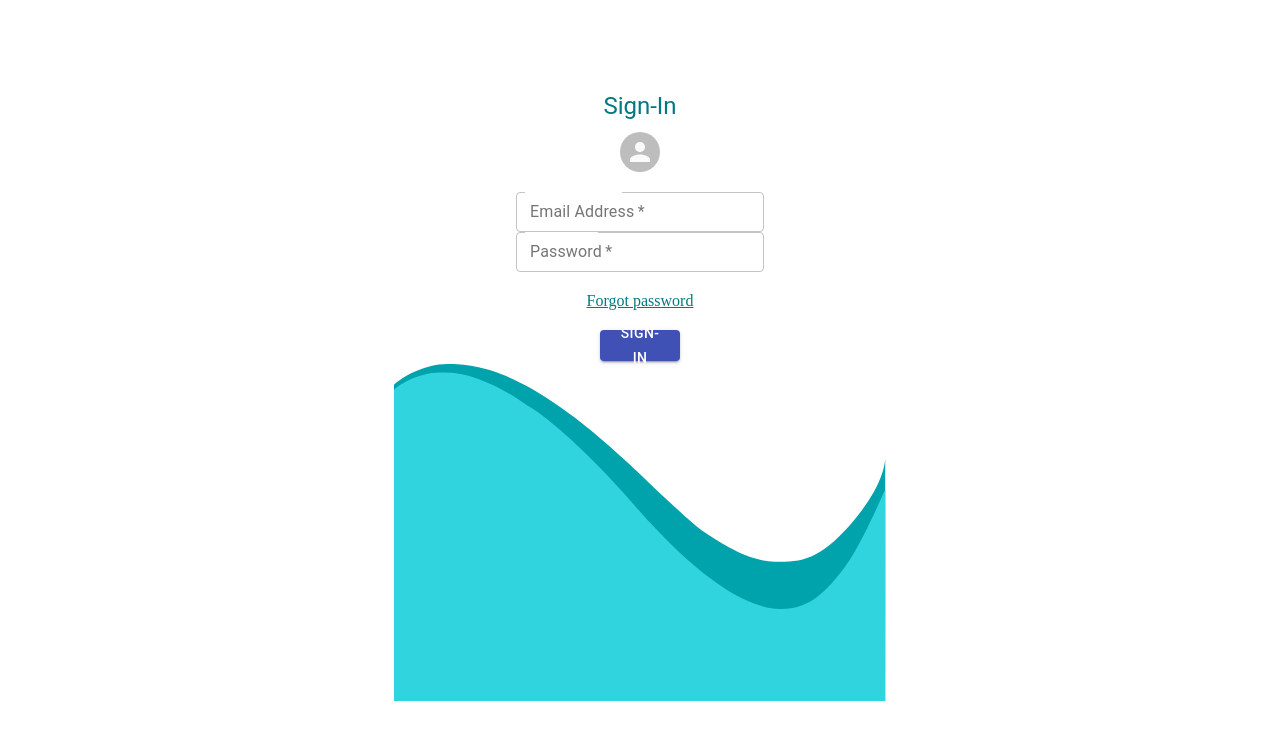
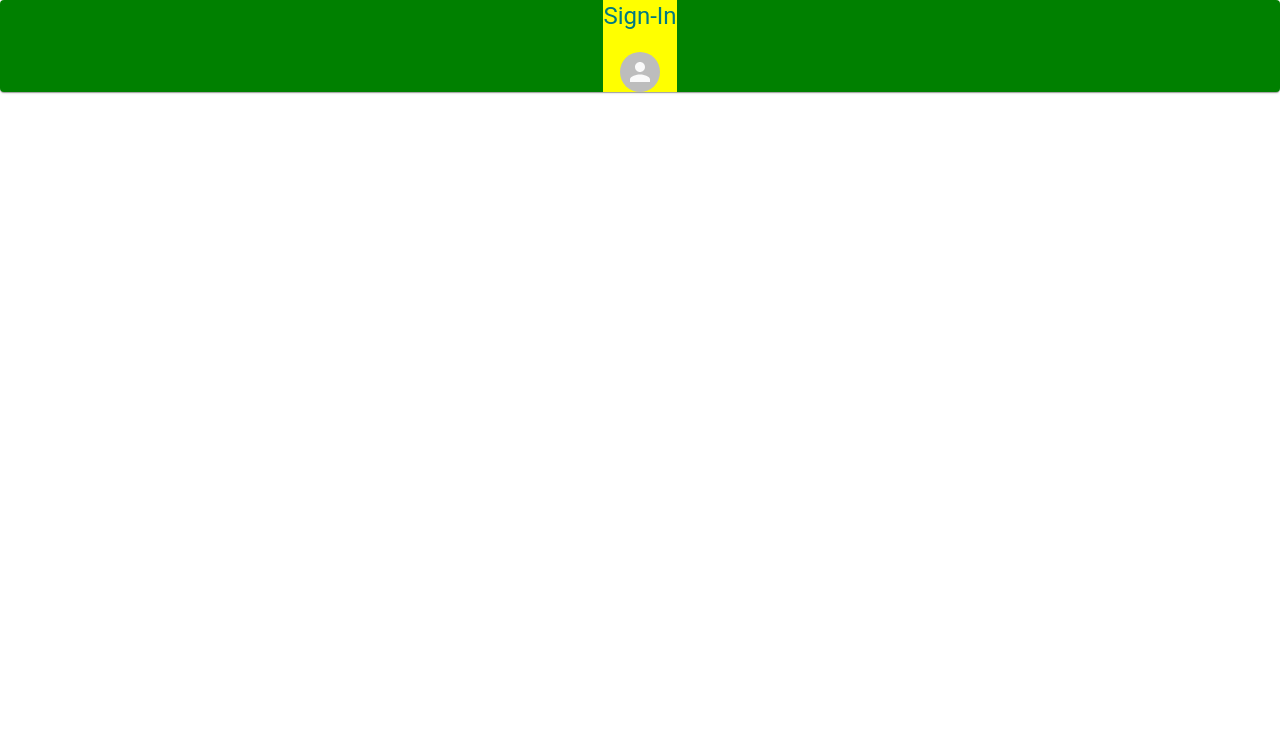
Before and after one commit to Igor-Orescanin/final_project, a React (Create React App) app in the folder client/: page / in a window 1280 px wide. Shown: the top 740 px of the page. Built offline with nearby package versions, Linux system fonts and the light colour scheme.

Commit message:
test with teachers for signIn page bug on material-ui

```diff
--- a/client/src/components/signIn/SignIn.js
+++ b/client/src/components/signIn/SignIn.js
@@ -8,8 +8,9 @@ import { BrowserRouter, Link, Route } from "react-router-dom";
 import useStyles from "./styles";
 
 //styles
-import { Container } from "@material-ui/core";
+import { Container} from "@material-ui/core";
 import Typography from "@material-ui/core/Typography"; //Typography
+import Paper from "@material-ui/core/Paper/index"
 import Button from "@material-ui/core/Button"; //button
 import Avatar from "@material-ui/core/Avatar"; //avatar
 import TextField from "@material-ui/core/TextField";
@@ -25,57 +26,25 @@ import "../../App.css";
 
 // })
 
+// to connect the routes
+//
+import { useHistory } from "react-router-dom";
 
-const SignIn = (props) => {
-    const { history } = props;
+const SignIn = () => {
+    const history = useHistory();
     const classes = useStyles();
 
     return (
-        <Container className={classes.container}>
+        <Paper className={classes.container}>
             <div className={classes.paper}>
                 <Typography className={classes.typography} component="h1" variant="h5">
                     Sign-In
-        </Typography>
+                </Typography>
+
                 <Avatar className={classes.avatar} />
-                <form className={classes.form} noValidate>
-                    <TextField
-                        className={classes.inputField}
-                        variant="outlined"
-                        required
-                        id="email"
-                        label="Email Address"
-                        name="email"
-                        size="small"
-                    // value={postData.email}
-                    // onChange={(e) => setPostData({...postData, email : e.target.value})}
-                    />
-                    <TextField
-                        className={classes.inputField}
-                        required
-                        id="password"
-                        label="Password"
-                        variant="outlined"
-                        name="password"
-                        size="small"
-                    //value={postData.password}
-                    // onChange={(e) => setPostData({...postData, password : e.target.value})}
-                    />
-                    <Link className={classes.link} href="#" variant="body2">
-                        Forgot password
-          </Link>
 
-                    <Button className={classes.button}
-                        onClick={() => history.push("/welcome")}
-                        className={classes.button}
-                        variant="contained"
-                        color="primary" >
-                        Sign-In
-                    </Button>
-
-                    <div className={classes.backgr}></div>
-                </form>
             </div>
-        </Container>
+        </Paper>
     );
 };
 
--- a/client/src/components/signIn/styles.js
+++ b/client/src/components/signIn/styles.js
@@ -6,42 +6,19 @@ import image from '../../image/background_mobile.svg'
 
 
 export default makeStyles((theme) => ({
+  root: {
+    "& .MuiPaper-root":{
+      backgroundColor:'green'
+    }
+  },
 
 
-  container: {
-    // backgroundColor:'green'
-    //backgroundImage: `url(${image})`,
-    marginTop:'90px',
-    height: '100vh',
-    maxWidth: '100%',
-    padding: '0',
-    // backgroundColor:'yellow',
-    //  backgroundSize: 'cover',
-    backgroundRepeat: 'no-repeat',
-    alignSelf: 'center',
-    backgroundPosition: 'bottom',
-  },
-
   paper: {
-    //backgroundColor:'yellow',
-    //backgroundImage: `url(${image})`,
-    // height:'30px',
-    height: '100vh',
-    maxWidth: '100%',
-    // heigh:'100vh',
-    // padding:'0',
-    backgroundRepeat: 'no-repeat',
-    display: 'flex',
-    flexDirection: 'column',
-    alignItems: 'center',
-    justifyItems: 'center',
-    backgroundPosition: 'bottom',
-    //  backgroundSize:'cover'
-
+    backgroundColor:'yellow',
   },
 
    typography: {
-    marginTop: '64px',
+  //   marginTop: '64px',
     fontFamily: ('Roboto', 'sans-serif'),
      color: "#007982",
      fontSize: '24px',
@@ -49,65 +26,25 @@ export default makeStyles((theme) => ({
    },
 
   avatar: {
-    margin: '10px',
+    margin: 'auto',
+    marginTop:'20px',
     backgroundColor: "#007982",
-    alignContent: 'center',
+
   },
 
-  form: {
-    marginTop: '10px',
-    display: 'flex',
-    flexDirection: 'column',
-    alignItems: 'center',
-  },
 
   inputField: {
     marginTop: "20px",
     outlineColor: "#007982"
   },
 
-  link: {
-    paddingTop: '20px',
-    paddingBottom: '20px',
-    color: "#007982",
-  },
-
-  button: {
-    fontFamily: ("Roboto", "Helvetica", "Arial", 'sans-serif'),
-    padding: 0,
-    backgroundColor: "#0C9EB5",
-    color: 'white',
-    width: '80px',
-    height: '31px',
-    borderRadius: '20px',
-    fontSize: '15px'
-  },
-
-  backgr: {
-    //heigh:'100px',
-    //backgroundColor:'yellow',
-    backgroundImage: `url(${image})`,
-    // height:'30px',
-    height: '340px',
-    minWidth: '580px',
-    //heigh:'200px',
-    //width:'300px',
-    padding: '0',
-    backgroundRepeat: 'no-repeat',
-    display: 'flex',
-    flexDirection: 'column',
-    alignItems: 'center',
-    justifyItems: 'center',
-    backgroundPosition: 'bottom',
-
+  container: {
+    backgroundColor:'green!important',
+    margin:'0px',
+    padding:'0px',
+    display:'flex',
+    justifyContent:'center',
   },
 
 
 }))
-
-
-/*
-  otherColor: {
-    backgroundColor: "#007982"
-
-  }, */
--- a/client/src/components/welcome/Welcome.js
+++ b/client/src/components/welcome/Welcome.js
@@ -6,7 +6,7 @@ import useStyles from "./styles";
 
 // material-ui styles
 import { Container, Button } from "@material-ui/core";
-
+// import { StylesProvider } from "@material-ui/core/styles";
 // components
 import Navbar from "../Nav/Navbar.js";
 
--- a/client/src/components/welcome/styles.js
+++ b/client/src/components/welcome/styles.js
@@ -8,16 +8,16 @@ import image from "../../image/background_mobile.svg";
 export default makeStyles((theme) => ({
 
 
-  "palette":{
-    "primary":{"light":"rgba(24, 176, 195, 1)",
-    "main":"rgba(12, 158, 181, 1)",
-    "dark":"rgba(0, 140, 167, 1)",
-    "contrastText":"#fff"},},
+  // "palette":{
+  //   "primary":{"light":"rgba(24, 176, 195, 1)",
+  //   "main":"rgba(12, 158, 181, 1)",
+  //   "dark":"rgba(0, 140, 167, 1)",
+  //   "contrastText":"#fff"},},
 
 
   welcome: {
     display: "flex",
-   // backgroundColor: "Red",
+    backgroundColor: "Red",
     justifyContent: "center",
     flexDirection: 'column',
     alignItems: 'center',
```
Lines whose indentation alone changed are shown as unchanged.
